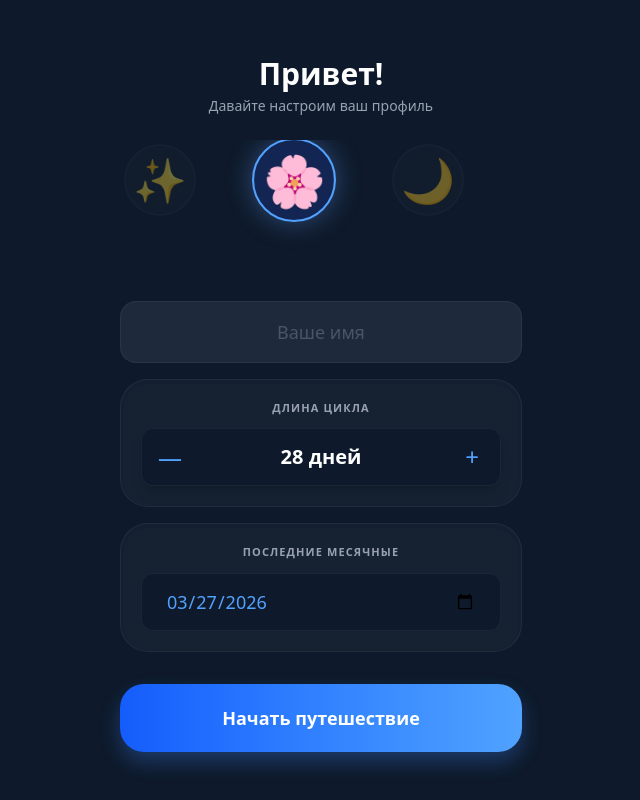
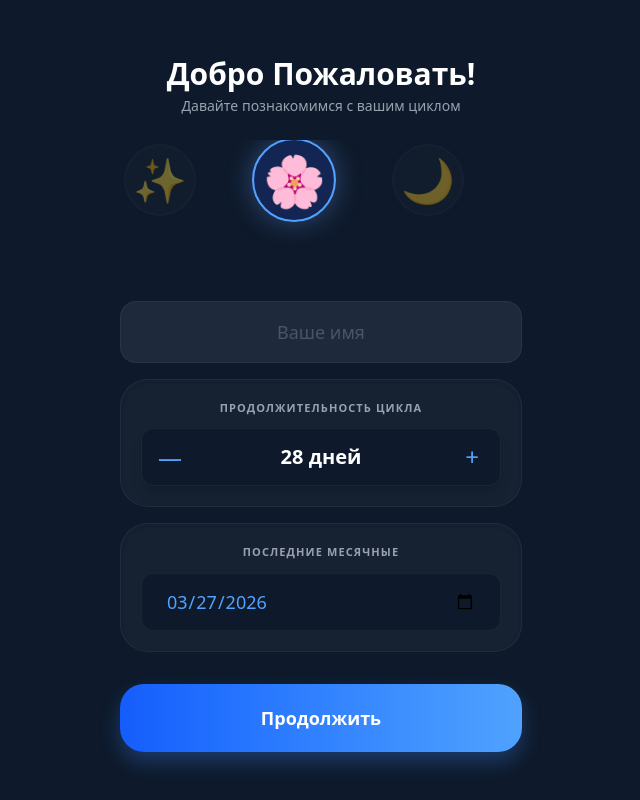
Before and after one commit to sxxxonne-source/period-tracker, a Next.js app: page /welcome in a window 1280 px wide. Shown: the whole page, without its empty margins (319-959 px from the left). Built offline with nearby package versions, Linux system fonts and the light colour scheme.

Commit message:
fixbutton

```diff
--- a/app/welcome/page.tsx
+++ b/app/welcome/page.tsx
@@ -72,8 +72,8 @@ export default function WelcomePage() {
 
         {/* ВЕРХНЯЯ ЧАСТЬ (Приветствие и Swiper) */}
         <div className="w-full flex flex-col items-center pt-8">
-          <h1 className="text-3xl font-bold mb-1">Привет!</h1>
-          <p className="text-gray-400 mb-8 text-sm">Давайте настроим ваш профиль</p>
+          <h1 className="text-3xl font-bold mb-1">Добро Пожаловать!</h1>
+          <p className="text-gray-400 mb-8 text-sm">Давайте познакомимся с вашим циклом</p>
 
           {/* КАРУСЕЛЬ ЭМОДЗИ С ГРАДИЕНТОМ И ЦЕНТРИРОВАНИЕМ */}
           {/* Исправление: Обернули Swiper в div с фиксированной высотой и overflow-hidden */}
@@ -128,7 +128,7 @@ export default function WelcomePage() {
 
           {/* ПРОДОЛЖИТЕЛЬНОСТЬ ЦИКЛА */}
           <div className="bg-[#1e293b]/50 p-5 rounded-[28px] border border-white/5 shadow-inner">
-            <p className="text-[11px] text-gray-400 uppercase tracking-widest mb-3 text-center font-bold">Длина цикла</p>
+            <p className="text-[11px] text-gray-400 uppercase tracking-widest mb-3 text-center font-bold">Продолжительность цикла</p>
             <div className="flex items-center justify-between bg-[#0e1a2b] rounded-xl p-1 border border-white/5 shadow-lg">
               <button
                 onClick={() => { setCycleLength(Math.max(21, cycleLength - 1)); triggerHaptic('rigid'); }}
@@ -160,7 +160,7 @@ export default function WelcomePage() {
             onClick={handleContinue}
             className="w-full py-5 rounded-[24px] bg-gradient-to-r from-blue-600 to-blue-400 text-white font-bold text-lg shadow-[0_10px_20px_rgba(59,130,246,0.3)] active:scale-95 transition-all"
           >
-            Начать путешествие
+            Продолжить
           </button>
         </div>
 
```
